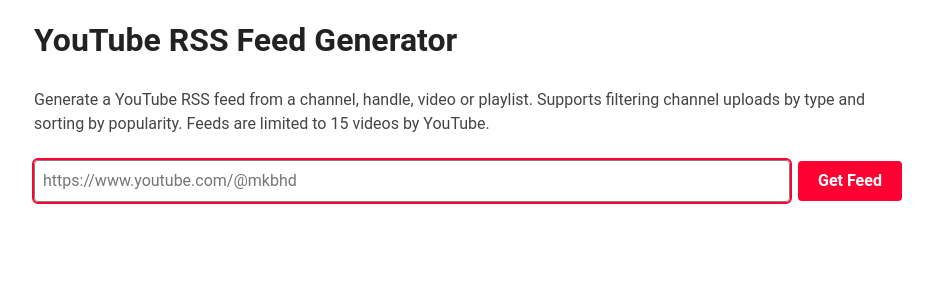
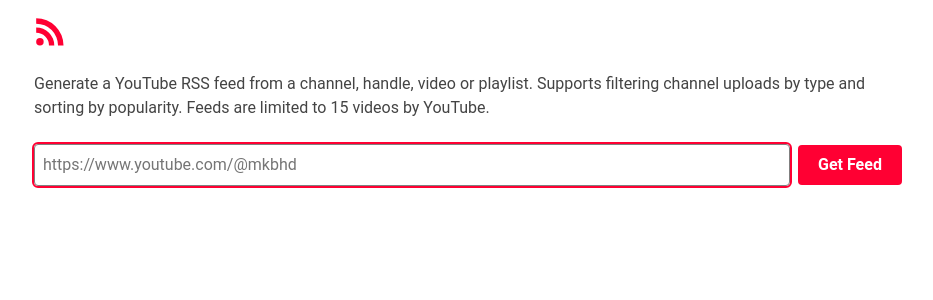
Before and after one commit to Samq64/samq64.github.io, a Jekyll site: the page built from _projects/youtube-rss.html, in a window 1280 px wide. Shown: the top 300 px of the page, without its empty margins (172-1105 px from the left). Built offline with Jekyll 4.4.1, drawn with Linux system fonts in a browser that asks for light colours.

Commit message:
Add icon before title

```diff
--- a/_projects/youtube-rss.html
+++ b/_projects/youtube-rss.html
@@ -63,7 +63,25 @@ description: Generate a YouTube RSS feed from a channel, handle, video or playli
         text-wrap: pretty;
       }
 
-      h1,
+      h1 {
+        display: flex;
+        align-items: center;
+        gap: 0.4em;
+        color: var(--heading);
+        text-wrap: balance;
+      }
+
+      h1 > img {
+        height: 1em;
+      }
+
+      @media (max-width: 500px) {
+        h1 {
+          flex-direction: column;
+          text-align: center;
+        }
+      }
+
       h2 {
         color: var(--heading);
         text-wrap: balance;
@@ -243,7 +261,7 @@ description: Generate a YouTube RSS feed from a channel, handle, video or playli
     </style>
   </head>
   <body>
-    <h1>{{ page.title }}</h1>
+    <h1><img src="/assets/icons/rss-red.svg" alt="" aria-hidden="true" />{{ title }}</h1>
     <p>{{ page.description }}</p>
 
     <div class="flex-row">
```
